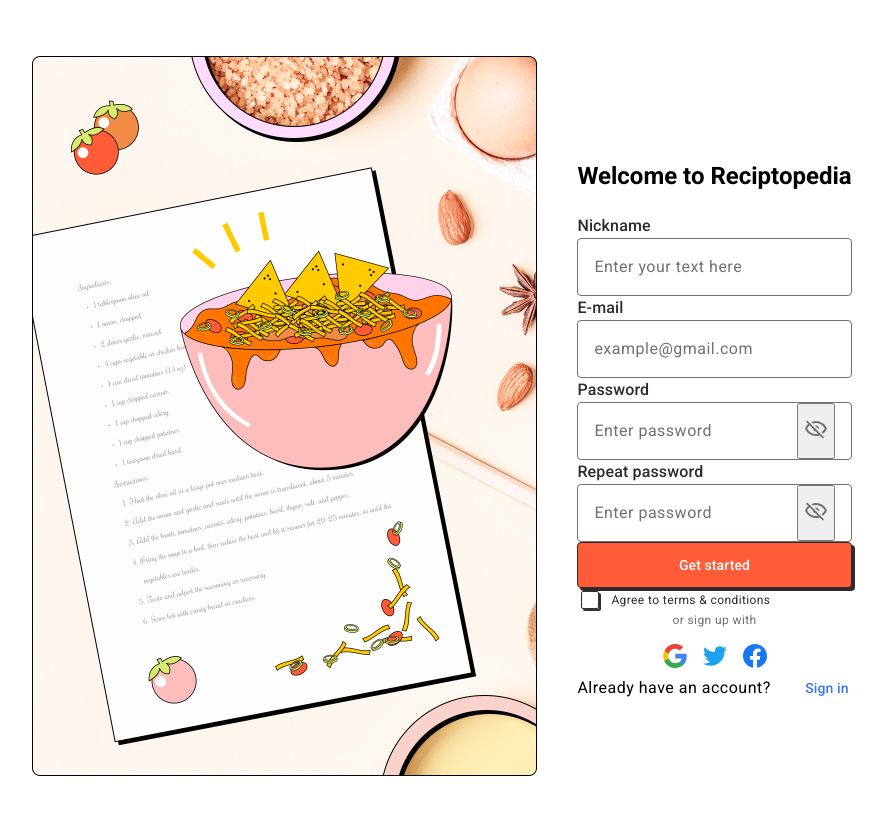
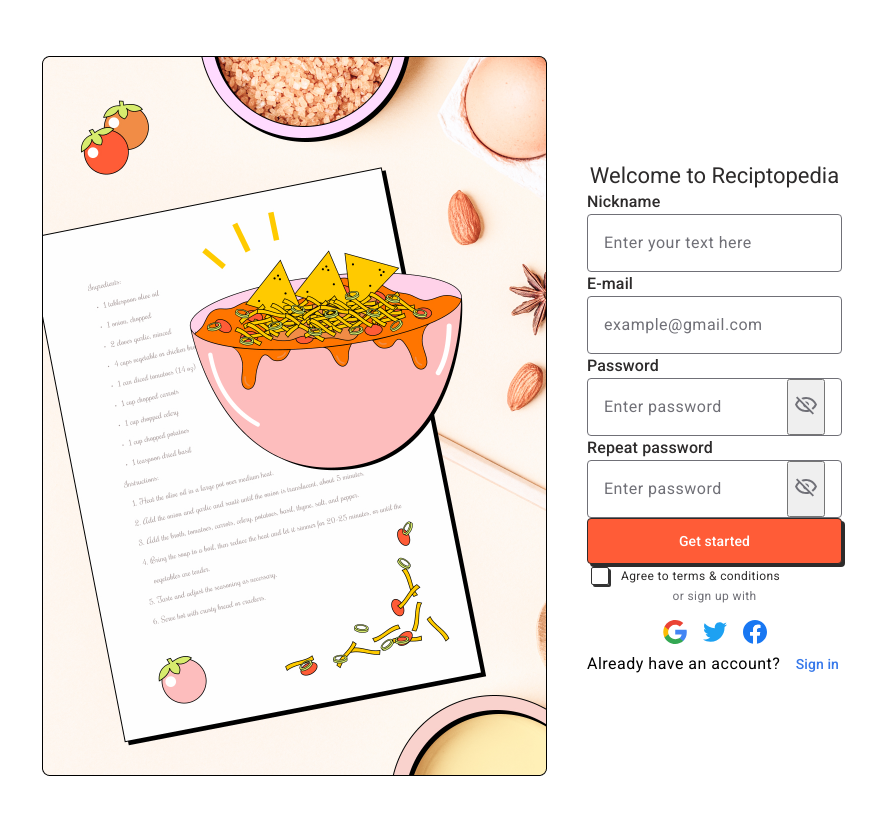
Before and after one commit to recipetoria/recipetoria-frontend, a React (Create React App) app: page /sign_up in a window 1280 px wide. Shown: the top 814 px of the page, without its empty margins (198-1084 px from the left). Built offline with nearby package versions, Linux system fonts and the light colour scheme; a web font is replaced by a local one.

Commit message:
feat: style header text

```diff
--- a/src/pages/SignPage/SignPage.scss
+++ b/src/pages/SignPage/SignPage.scss
@@ -5,6 +5,17 @@
   display: flex;
   align-items: center;
   justify-content: center;
+
+  &__header {
+    margin-block-start: 0;
+    margin-block-end: 0;
+
+    font-size: 1.375rem;
+    font-weight: 400;
+    line-height: 1.27;
+    color: $black-color;
+    text-align: center;
+  }
 
   &__wrapper {
     display: flex;
--- a/src/pages/SignPage/SignPage.tsx
+++ b/src/pages/SignPage/SignPage.tsx
@@ -58,7 +58,7 @@ export default function SignPage(props: ISignPageProps) {
           </section>
           <section className="sign-page__form-n-header">
             {signMode === "signUp" ? (
-              <h2>Welcome to Reciptopedia</h2>
+              <h3 className="sign-page__header">Welcome to Reciptopedia</h3>
             ) : (
               <>
                 <h2>Welcome back!</h2>
```
